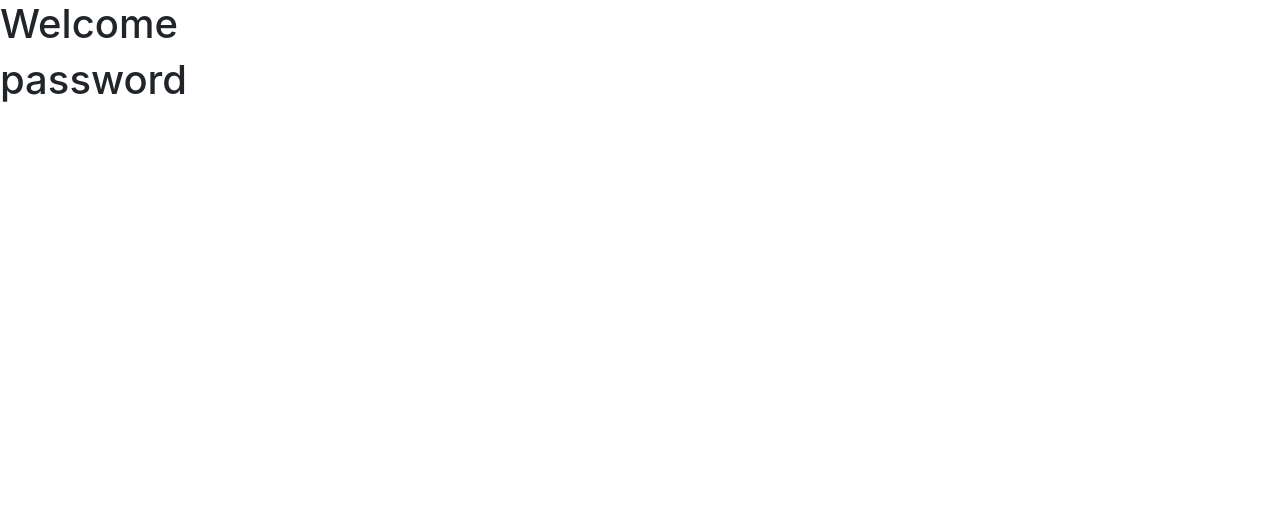
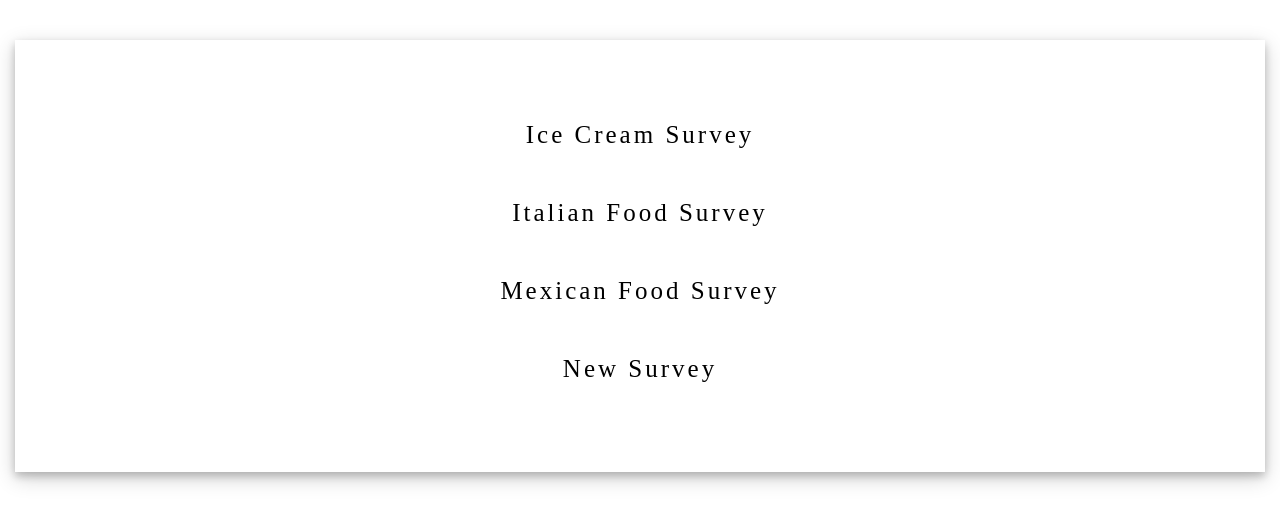
Before and after one commit to tylerdrewwork/Surveasy, a React (Create React App) app in the folder client/: page /admin in a window 1280 px wide. Shown: the top 524 px of the page. Built offline with nearby package versions, Linux system fonts and the light colour scheme; the HTML template or start-up script is replaced by a standard one.

Commit message:
adding in the survey function 2

```diff
--- a/client/src/components/SurveyList/survey-list.css
+++ b/client/src/components/SurveyList/survey-list.css
@@ -0,0 +1,31 @@
+
+.div-init{
+    font-size: 25px;
+    font-family: 'Lora', serif;
+    letter-spacing: 3px;
+    color: black;
+    font-weight: 100;
+    padding: 10px;
+
+}
+
+.div-init:hover{
+    font-family: 'Montserrat', sans-serif;
+    font-size: 25px;
+    letter-spacing: 3px;
+    color: black;
+    font-weight: 100;
+    padding: 10px;
+    border: solid;
+    border-color: #D4AF37;
+}
+
+.answer-options{
+    font-size: 25px;
+    font-family: 'Lora', serif;
+    letter-spacing: 3px;
+    color: black;
+    font-weight: 100;
+    padding: 10px;
+
+}
--- a/client/src/components/SurveyList/surveyList.js
+++ b/client/src/components/SurveyList/surveyList.js
@@ -3,9 +3,12 @@ import "./survey-list.css";
 
 function SurveyList(props){
     return(
-        <div {...props} placeholder = {props.name}>
-            <h1>{props.name}</h1>
-        </div>
+
+            <div className = "div-init" {...props} placeholder = {props.name}>
+                <h1 className = "answer-options">{props.name}</h1>
+            </div>
+
+
     )
 }
 
--- a/client/src/pages/admin.js
+++ b/client/src/pages/admin.js
@@ -12,12 +12,29 @@ function Admin() {
     // ---- Have the log out button link here
     //starting the side survey page
     <div>
-      <h1>Welcome</h1>
-      <SurveyList
-      name = "password"
-      >
-      </SurveyList>
+      <Col sx={3} md ={12}>
+          <div className = "back-div">
+              <SurveyList
+              name = "Ice Cream Survey"
+              >
+              </SurveyList>
 
+              <SurveyList
+              name = "Italian Food Survey"
+              >
+              </SurveyList>
+
+              <SurveyList
+              name = "Mexican Food Survey"
+              >
+              </SurveyList>
+
+              <SurveyList
+              name = "New Survey"
+              >
+              </SurveyList>
+          </div>
+      </Col>
 
     </div>
   );
```
